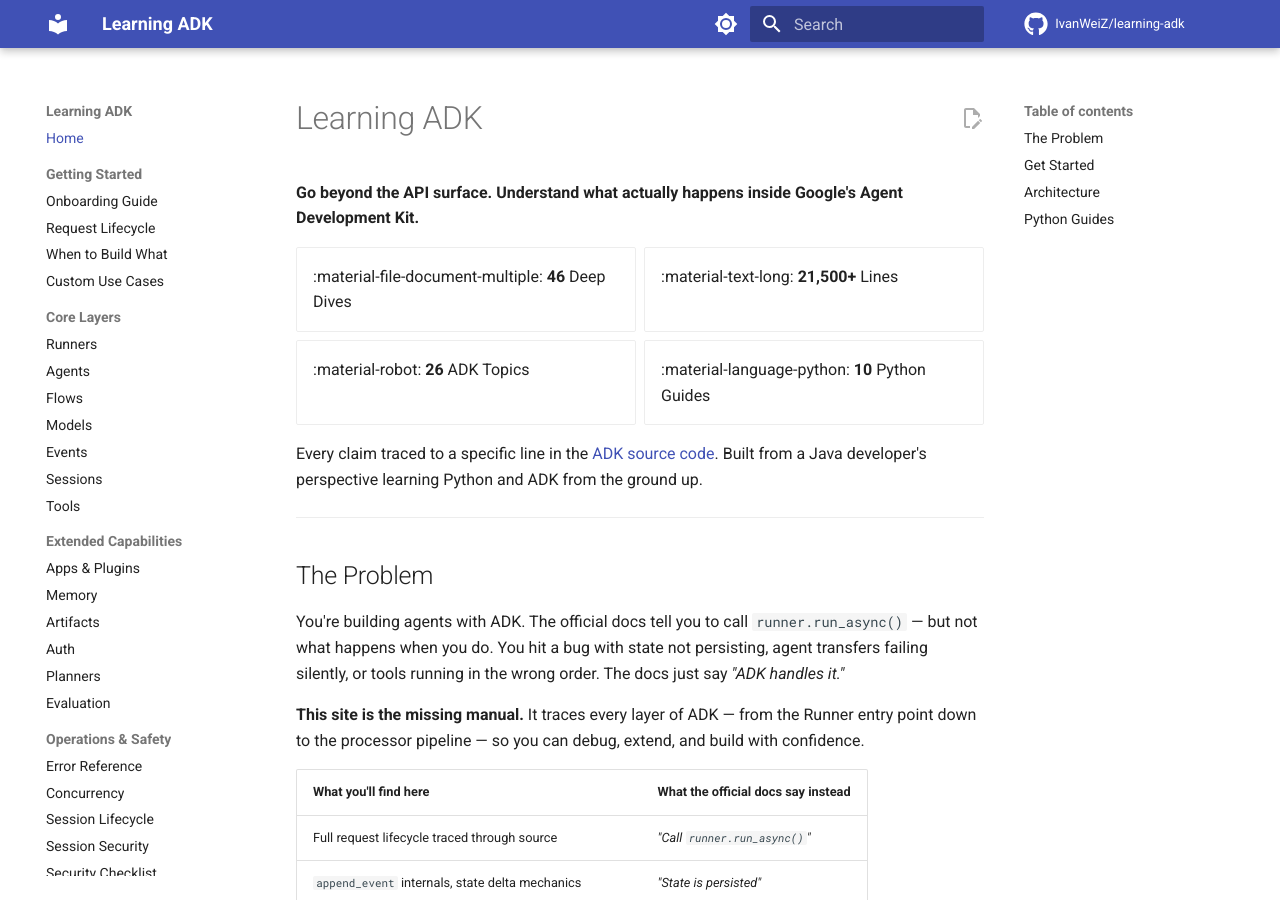
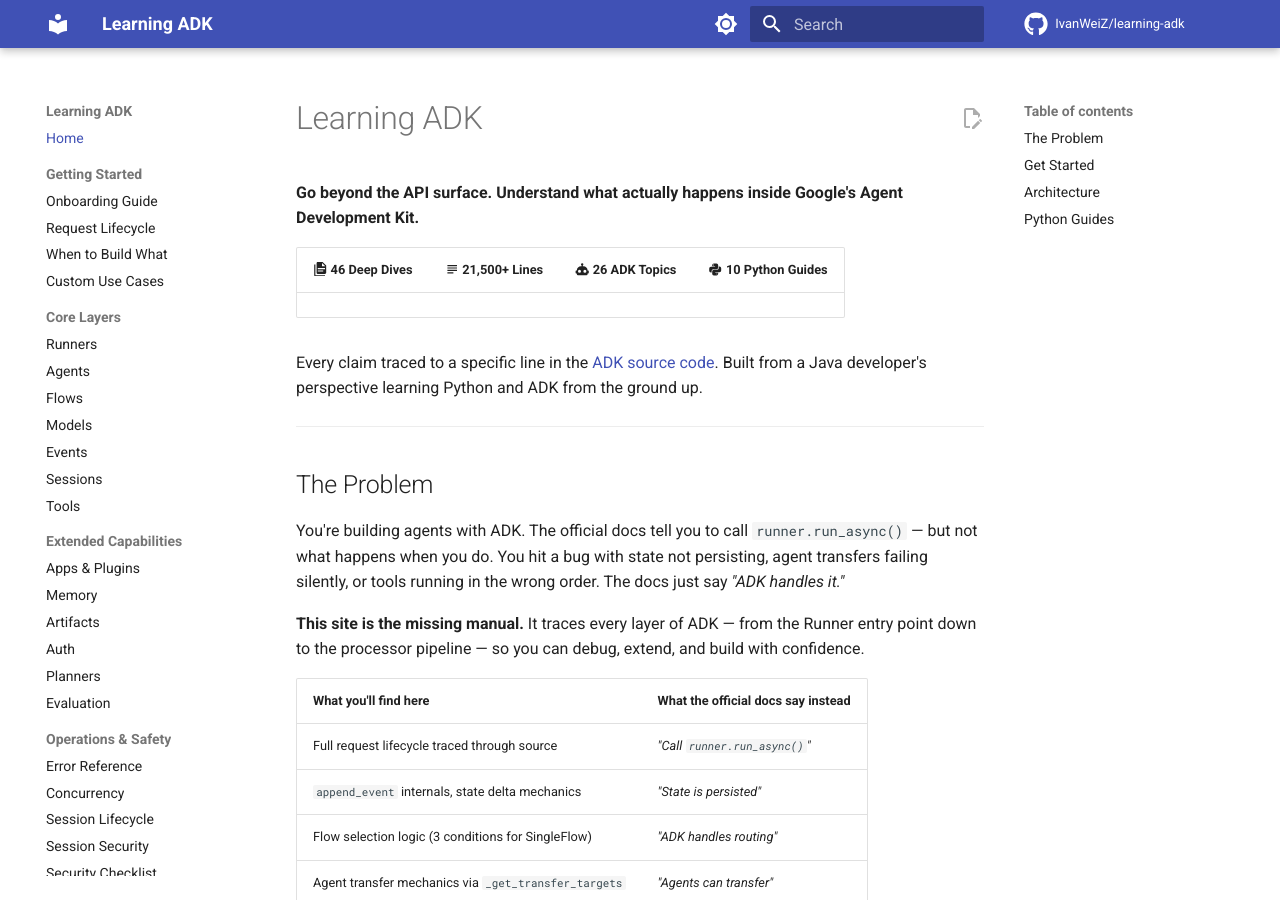
Before and after one commit to IvanWeiZ/learning-adk, an MkDocs documentation site: the page built from docs/index.md, in a window 1280 px wide and 900 px high. Built offline with MkDocs 1.6.1 and Material for MkDocs 9.7.7, drawn with Linux system fonts in a browser that asks for light colours; comment, search, counter and statistics services are not loaded.

Commit message:
fix: add pymdownx.emoji extension and fix grid cards on homepage
Icon shortcodes (:material-*:) were rendering as raw text because
pymdownx.emoji extension was missing. Grid cards replaced with a
table since grid CSS requires Material Insiders.

Co-Authored-By: Claude Opus 4.6 (1M context) <noreply@anthropic.com>

```diff
--- a/docs/index.md
+++ b/docs/index.md
@@ -2,14 +2,8 @@
 
 **Go beyond the API surface. Understand what actually happens inside Google's Agent Development Kit.**
 
-<div class="grid cards" markdown>
-
-- :material-file-document-multiple: **46** Deep Dives
-- :material-text-long: **21,500+** Lines
-- :material-robot: **26** ADK Topics
-- :material-language-python: **10** Python Guides
-
-</div>
+| :material-file-document-multiple: **46** Deep Dives | :material-text-long: **21,500+** Lines | :material-robot: **26** ADK Topics | :material-language-python: **10** Python Guides |
+|:---:|:---:|:---:|:---:|
 
 Every claim traced to a specific line in the [ADK source code](https://github.com/google/adk-python).
 Built from a Java developer's perspective learning Python and ADK from the ground up.
--- a/mkdocs.yml
+++ b/mkdocs.yml
@@ -45,6 +45,9 @@ markdown_extensions:
   - pymdownx.details
   - pymdownx.tabbed:
       alternate_style: true
+  - pymdownx.emoji:
+      emoji_index: !!python/name:material.extensions.emoji.twemoji
+      emoji_generator: !!python/name:material.extensions.emoji.to_svg
   - admonition
   - tables
   - attr_list
```
